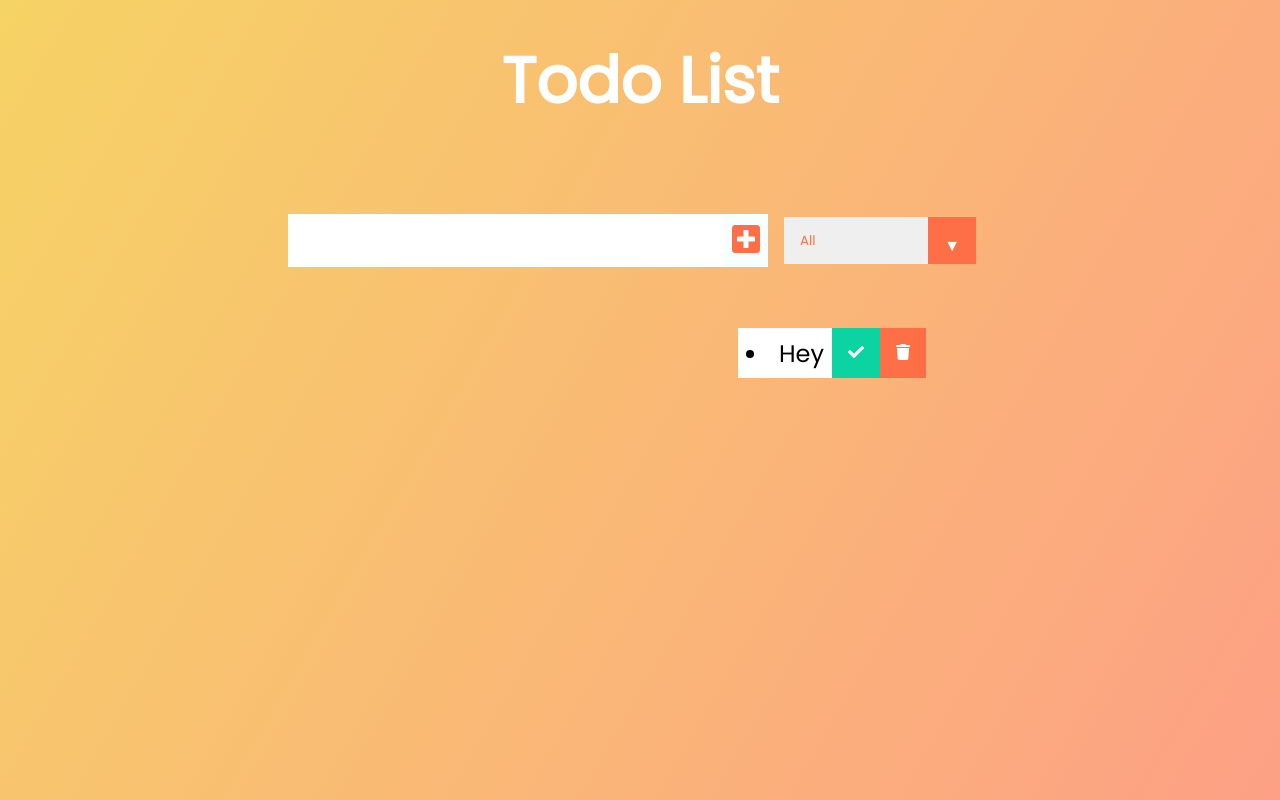
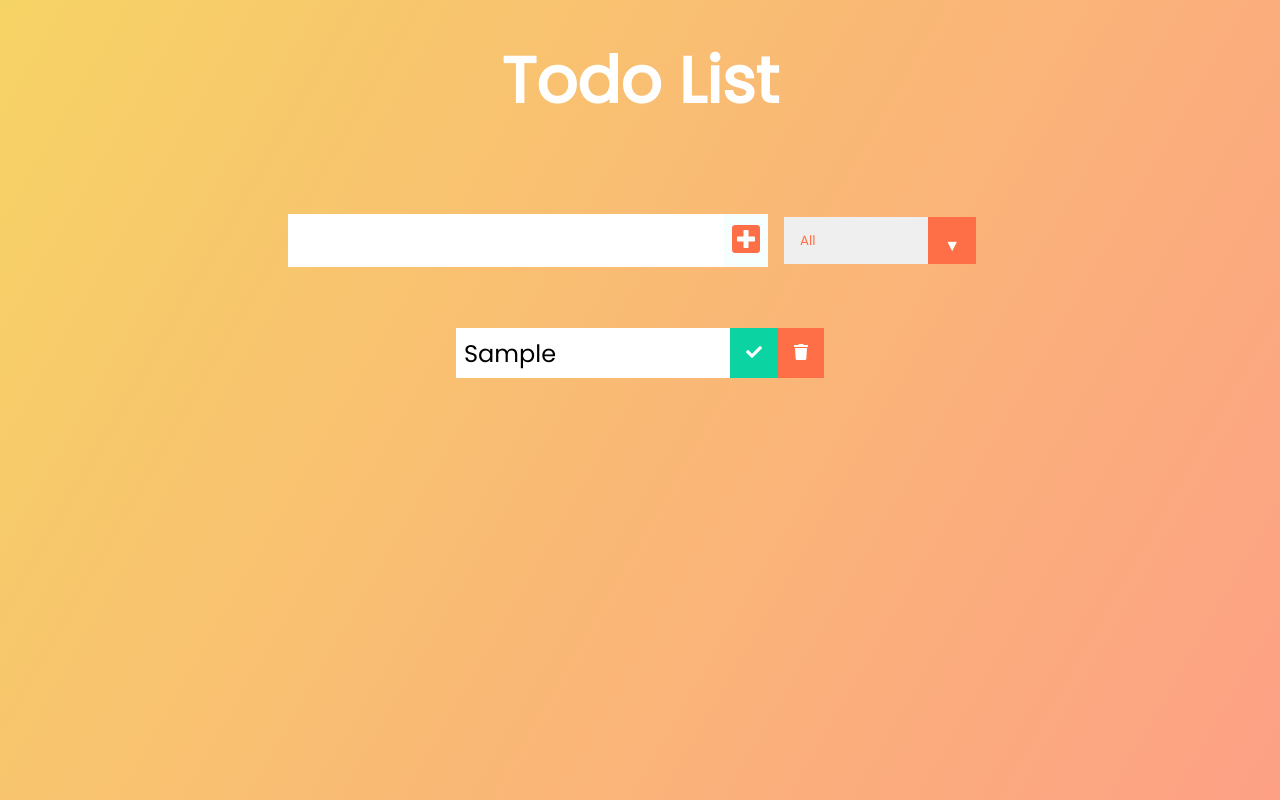
Before and after one commit to m-mansour1/react-todo-list, a React (Create React App) app in the folder react-todolist/: page / in a window 1280 px wide. Both pictures are taken after typing "Sample" into the empty fields and a click on the button 746 px from the left and 240 px from the top of the page. Built offline with nearby package versions, Linux system fonts and the light colour scheme.

Commit message:
todos added

```diff
--- a/react-todolist/src/App.js
+++ b/react-todolist/src/App.js
@@ -12,7 +12,7 @@
         <h1>Todo List</h1>
       </header>
       <Form inputText={inputText} todos={todos} setTodos={setTodos} setInputText={setInputText} />
-      <TodoList/>
+      <TodoList todos={todos}/>
     </div>
   );
 }
--- a/react-todolist/src/components/Todo.js
+++ b/react-todolist/src/components/Todo.js
@@ -1,8 +1,8 @@
 import React from "react";
-const Todo = () => {
+const Todo = ({text}) => {
     return (
         <div className="todo">
-            <li className="todo-item">Hey</li>
+            <li className="todo-item">{text}</li>
             <button className="complete-btn"><i className="fas fa-check"></i></button>
             <button className="trash-btn"><i className="fas fa-trash"></i></button>
         </div>
--- a/react-todolist/src/components/TodoList.js
+++ b/react-todolist/src/components/TodoList.js
@@ -1,11 +1,14 @@
 import React from 'react';
 import Todo from './Todo';
 
-const TodoList = () => {
+const TodoList = ({todos}) => {
     return(
         <div className="todo-container">
-            <ul className="todo-list"></ul>
-            <Todo />
+            <ul className="todo-list">
+                {todos.map((todo) => (
+                    <Todo text={todo.text}/>
+                ))}
+            </ul>
         </div>
     );
 };
```
